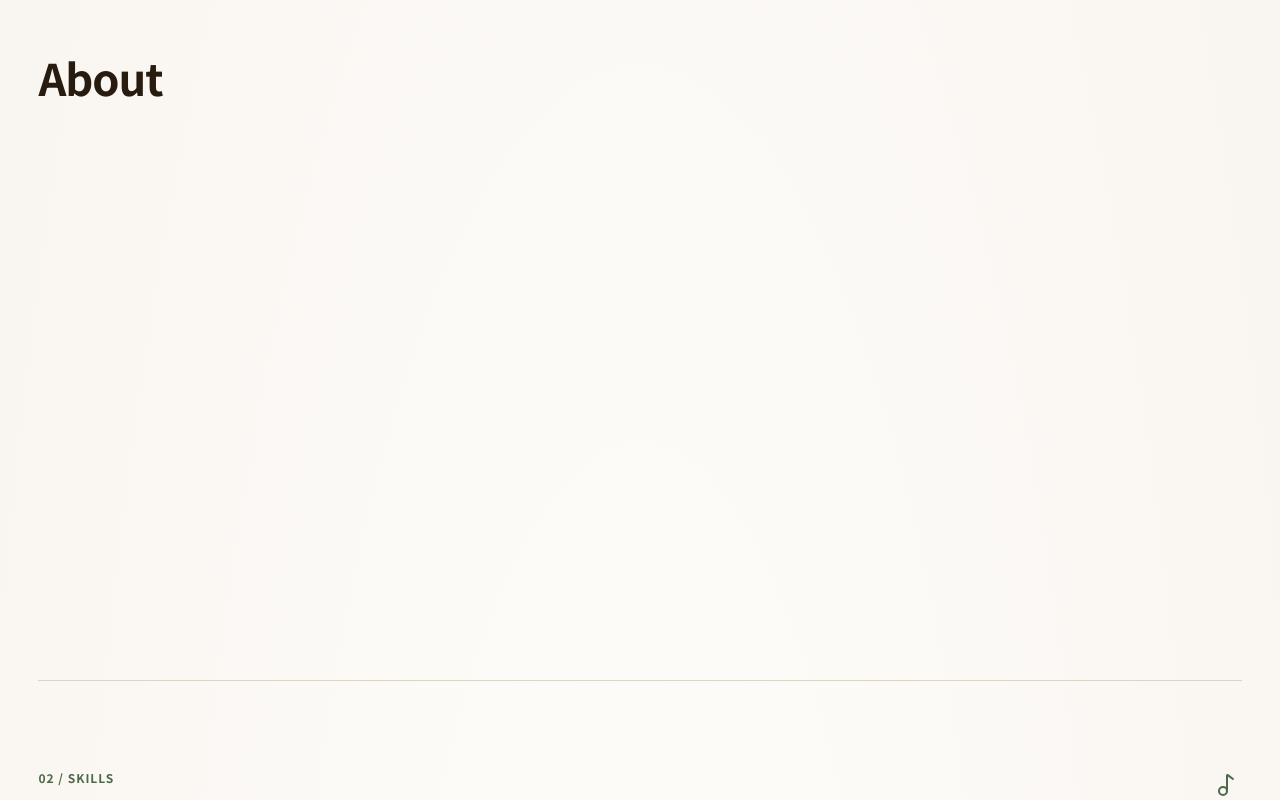
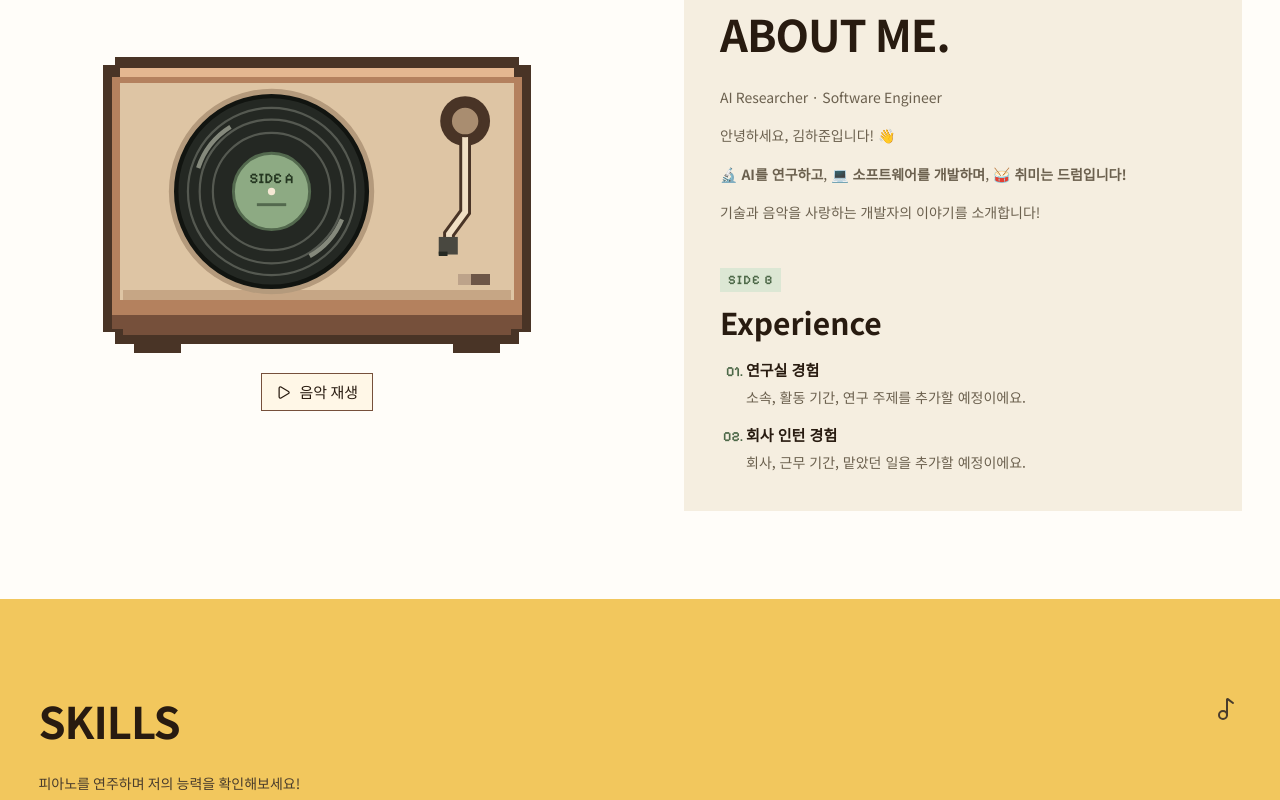
Before and after one commit to raon-dex/webpage, a Next.js app: page / in a window 1280 px wide. Shown: the part 960-1760 px from the top of the page. Built offline with nearby package versions, Linux system fonts and the light colour scheme; no server answers.

Commit message:
Unify works and refine the about section

```diff
--- a/src/app/globals.css
+++ b/src/app/globals.css
@@ -508,11 +508,90 @@ body { font-size:15px; word-break:keep-all; overflow-wrap:break-word; }
 .drum-home-menu a:is(:hover, :focus-visible) { color: var(--green); }
 .drum-home-design .drum-home-main { min-height: calc(100svh - var(--drum-home-bar-height)); padding-block: 8px 22px; }
 .drum-home-design button.home-drum { padding: 0; border: 0; background: none; cursor: pointer; }
-.drum-home-sections { padding-top: clamp(40px, 8vw, 96px); }
-.drum-home-sections > section { scroll-margin-top: calc(var(--drum-home-bar-height) + 24px); }
 .drum-home-sections > .portfolio-section {
+  position: relative;
+  isolation: isolate;
   min-height: calc(100svh - var(--drum-home-bar-height));
-  border-top: 1px solid var(--line);
+  scroll-margin-top: var(--drum-home-bar-height);
+}
+.drum-home-sections > .portfolio-section::before {
+  content: "";
+  position: absolute;
+  inset: 0 auto 0 50%;
+  width: 100vw;
+  transform: translateX(-50%);
+  z-index: -1;
+  background: var(--section-background, #fffdf9);
+  pointer-events: none;
+}
+.drum-home-sections > #skills { --section-background: #f2c75d; }
+.drum-home-sections > #works { --section-background: #24272c; }
+.drum-home-sections > #contact { --section-background: #dce7d4; }
+.drum-home-sections > #skills :is(.skills-heading .eyebrow, .skills-heading p, .skills-heading-note, .skills-scroll-hint) {
+  color: #493c2c;
+}
+.drum-home-sections > #works .launchpad-heading { color: #fff9eb; }
+.drum-home-sections > #works .launchpad-heading .eyebrow { color: #c1d5b5; }
+.drum-home-sections > #works .launchpad-heading p { color: #e0dad1; }
+.about-record-section {
+  display: grid;
+  grid-template-columns: minmax(0, 1fr) minmax(0, 1fr);
+  align-items: center;
+  gap: clamp(24px, 7vw, 88px);
+}
+.about-turntable { width: min(100%, 440px); justify-self: center; }
+.about-turntable-art { display: block; width: 100%; }
+.about-turntable-art text { font: 600 10px var(--font-pixel); }
+.about-record-disc { transform-origin: 119px 106px; }
+.about-tonearm { transform-origin: 251px 58px; }
+.about-turntable[data-playing="true"] .about-tonearm { transform: rotate(42deg); }
+.about-record-button {
+  display: flex;
+  align-items: center;
+  gap: 8px;
+  margin: 8px auto 0;
+  padding: 7px 14px;
+  border: 1px solid #76503b;
+  background: #fff7e7;
+  cursor: pointer;
+}
+.about-record-button:hover,
+.about-turntable[data-playing="true"] .about-record-button { background: #e2edcb; }
+.about-record-error { margin-top: 8px; text-align: center; font-size: 13px; }
+.about-liner-notes {
+  display: grid;
+  gap: clamp(24px, 4vw, 42px);
+  padding: clamp(20px, 3vw, 36px);
+  background: #f5eee0;
+}
+.about-side-label {
+  display: inline-block;
+  padding: 4px 8px;
+  background: #dce7d4;
+  color: var(--green);
+  font: 600 13px var(--font-pixel);
+  letter-spacing: .08em;
+}
+.about-record-copy :is(h1, h2) { margin-top: 8px; }
+.about-record-copy p + p { margin-top: 14px; }
+.about-experience :is(h2, h3) { margin-top: 8px; font-size: clamp(22px, 3vw, 30px); font-weight: 700; }
+.about-experience-tracks {
+  display: grid;
+  gap: 14px;
+  margin: 14px 0 0;
+  padding-inline-start: 26px;
+  list-style: decimal-leading-zero;
+}
+.about-experience-tracks li::marker { color: var(--green); font: 600 14px var(--font-pixel); }
+.about-experience-tracks p { margin-top: 4px; font-size: 14px; }
+@media (prefers-reduced-motion: no-preference) {
+  .about-tonearm { transition: transform 280ms ease; }
+  .about-record-disc { animation: about-record-spin 5s linear infinite paused; }
+  .about-turntable[data-playing="true"] .about-record-disc { animation-play-state: running; }
+}
+@keyframes about-record-spin { to { transform: rotate(360deg); } }
+@media (max-width: 650px) {
+  .about-record-section { grid-template-columns: 1fr; }
 }
 .skills-heading { position: relative; margin-bottom: 24px; }
 .skills-heading .eyebrow { color: var(--green); font-weight: 700; }
--- a/src/app/page.tsx
+++ b/src/app/page.tsx
@@ -1,8 +1,7 @@
 import DrumHome from "@/components/DrumHome";
 import AboutSection from "@/components/AboutSection";
 import SkillsSection from "@/components/SkillsSection";
-import ProjectsSection from "@/components/ProjectsSection";
-import ResearchSection from "@/components/ResearchSection";
+import WorksSection from "@/components/WorksSection";
 import ContactSection from "@/components/ContactSection";
 import Footer from "@/components/Footer";
 
@@ -12,8 +11,7 @@ export default function Home() {
       <DrumHome>
         <AboutSection heading="h2" />
         <SkillsSection heading="h2" />
-        <ProjectsSection heading="h2" />
-        <ResearchSection heading="h2" />
+        <WorksSection heading="h2" />
         <ContactSection heading="h2" />
       </DrumHome>
       <Footer homeHref="#top" />
--- a/src/components/AboutSection.tsx
+++ b/src/components/AboutSection.tsx
@@ -1,7 +1,122 @@
+"use client";
+
+import { useRef, useState } from "react";
+import { Pause, Play } from "lucide-react";
+
+const recordAudioSrc = process.env.NEXT_PUBLIC_ABOUT_RECORD_AUDIO_URL;
+
 export default function AboutSection({ heading: Heading = "h1" }: { heading?: "h1" | "h2" }) {
+  const ExperienceHeading = Heading === "h1" ? "h2" : "h3";
+  const [playing, setPlaying] = useState(false);
+  const [audioError, setAudioError] = useState(false);
+  const audioRef = useRef<HTMLAudioElement>(null);
+
+  async function toggleRecord() {
+    const audio = audioRef.current;
+    if (!audio) {
+      setPlaying((current) => !current);
+      return;
+    }
+    if (!audio.paused) {
+      audio.pause();
+      return;
+    }
+    setAudioError(false);
+    try {
+      await audio.play();
+    } catch (error) {
+      if (!(error instanceof DOMException && error.name === "AbortError")) setAudioError(true);
+    }
+  }
+
   return (
-    <section id="about" className="portfolio-section page-width section-space" aria-labelledby="about-title" tabIndex={-1}>
-      <div className="section-heading"><Heading id="about-title">About</Heading></div>
+    <section id="about" className="portfolio-section about-record-section page-width section-space" aria-labelledby="about-title" tabIndex={-1}>
+      <div className="about-turntable" data-playing={playing}>
+        <svg viewBox="0 0 300 224" aria-hidden="true" className="about-turntable-art">
+          <g shapeRendering="crispEdges">
+            <path d="M12 14h276v6h8v182h-8v8H12v-8H4V20h8Z" fill="#493426" />
+            <path d="M16 22h268v6h6v162H10V28h6Z" fill="#b4815e" />
+            <path d="M16 22h268v6H16Z" fill="#e4b790" />
+            <path d="M10 190h280v10h-8v4H18v-4h-8Z" fill="#76503b" />
+            <path d="M16 32h268v148H16Z" fill="#dec5a4" />
+            <path d="M18 173h264v7H18Z" fill="#c6a685" />
+            <path d="M25 204h32v12H25Zm218 0h32v12h-32Z" fill="#493426" />
+            <path d="M246 162h22v8h-22Z" fill="#6d5647" />
+            <path d="M246 162h9v8h-9Z" fill={playing ? "#8daa83" : "#bda38a"} />
+          </g>
+          <circle cx="119" cy="106" r="70" fill="#b49a7c" />
+          <g className="about-record-disc">
+            <circle cx="119" cy="106" r="65" fill="#242823" stroke="#111410" strokeWidth="3" />
+            <g fill="none" stroke="#555951" strokeWidth="1.5">
+              <circle cx="119" cy="106" r="57" />
+              <circle cx="119" cy="106" r="49" />
+              <circle cx="119" cy="106" r="40" />
+              <path d="M69 90a52 52 0 0 1 22-28m54 88a51 51 0 0 0 22-25" stroke="#85897c" strokeWidth="3" />
+            </g>
+            <circle cx="119" cy="106" r="26" fill="#8daa83" stroke="#53694e" strokeWidth="2" />
+            <text x="119" y="100" textAnchor="middle" fill="#243620">SIDE A</text>
+            <circle cx="119" cy="106" r="2.5" fill="#f5e8d4" />
+            <path d="M109 115h20" stroke="#53694e" strokeWidth="2" />
+          </g>
+          <circle cx="251" cy="58" r="17" fill="#493426" />
+          <g className="about-tonearm">
+            <path d="M251 58v62l-11 15v11" fill="none" stroke="#493426" strokeWidth="8" />
+            <path d="M251 58v62l-11 15v11" fill="none" stroke="#f0dfc4" strokeWidth="4" />
+            <path d="M233 137h13v12h-13Z" fill="#494840" />
+            <path d="M233 147h6v3h-6Z" fill="#252922" />
+          </g>
+          <circle cx="251" cy="58" r="10" fill="#a98d70" stroke="#493426" strokeWidth="2" />
+        </svg>
+        <button type="button" className="about-record-button" onClick={toggleRecord}>
+          {playing ? <Pause size={15} aria-hidden="true" /> : <Play size={15} aria-hidden="true" />}
+          {recordAudioSrc
+            ? (playing ? "음악 일시정지" : "음악 재생")
+            : (playing ? "STOP" : "PLAY")}
+        </button>
+        {recordAudioSrc && (
+          <audio
+            ref={audioRef}
+            src={recordAudioSrc}
+            preload="none"
+            onPlaying={() => setPlaying(true)}
+            onPause={() => setPlaying(false)}
+            onEnded={() => setPlaying(false)}
+            onError={() => {
+              setPlaying(false);
+              setAudioError(true);
+            }}
+          />
+        )}
+        {audioError && <p role="status" className="about-record-error">음원을 재생할 수 없어요.</p>}
+      </div>
+      <div className="about-liner-notes">
+        <div className="section-heading about-record-copy">
+          <span className="about-side-label">SIDE A</span>
+          <Heading id="about-title">ABOUT ME.</Heading>
+          <p>AI Researcher · Software Engineer</p>
+          <p lang="ko">안녕하세요, 김하준입니다! 👋</p>
+          <p lang="ko">
+            🔬 <strong>AI를 연구하고</strong>,{" "}
+            💻 <strong>소프트웨어를 개발하며</strong>,{" "}
+            🥁 <strong>취미는 드럼입니다!</strong>
+          </p>
+          <p lang="ko">기술과 음악을 사랑하는 개발자의 이야기를 소개합니다!</p>
+        </div>
+        <section className="about-experience" aria-labelledby="experience-title">
+          <span className="about-side-label">SIDE B</span>
+          <ExperienceHeading id="experience-title">Experience</ExperienceHeading>
+          <ol className="about-experience-tracks" lang="ko">
+            <li>
+              <strong>연구실 경험</strong>
+              <p>소속, 활동 기간, 연구 주제를 추가할 예정이에요.</p>
+            </li>
+            <li>
+              <strong>회사 인턴 경험</strong>
+              <p>회사, 근무 기간, 맡았던 일을 추가할 예정이에요.</p>
+            </li>
+          </ol>
+        </section>
+      </div>
     </section>
   );
 }
--- a/src/components/DrumHome.tsx
+++ b/src/components/DrumHome.tsx
@@ -11,9 +11,9 @@ const homeTitle = "Hajun Kim";
 const menu: { name: string; instrument: string; sound: DrumSound; section?: string; position: string }[] = [
   { name: "About", instrument: "Hi-hat", sound: "hihat", section: "about", position: "hihat" },
   { name: "Skills", instrument: "Snare", sound: "snare", section: "skills", position: "snare" },
-  { name: "Projects", instrument: "Crash", sound: "crash", section: "projects", position: "crash" },
-  { name: "Research", instrument: "High tom", sound: "tom", section: "research", position: "tom" },
+  { name: "Works", instrument: "Crash", sound: "crash", section: "works", position: "crash" },
   { name: "Contact", instrument: "Kick", sound: "kick", section: "contact", position: "kick" },
+  { name: "High Tom", instrument: "High tom", sound: "tom", position: "tom" },
   { name: "Mid Tom", instrument: "Mid tom", sound: "midTom", position: "mid-tom" },
   { name: "Low Tom", instrument: "Floor tom", sound: "lowTom", position: "low-tom" },
   { name: "Ride", instrument: "Ride cymbal", sound: "ride", position: "ride" },
--- a/src/components/SkillsSection.tsx
+++ b/src/components/SkillsSection.tsx
@@ -36,9 +36,8 @@ export default function SkillsSection({ heading: Heading = "h1" }: { heading?: "
   return (
     <section id="skills" className="portfolio-section skills-section page-width section-space" aria-labelledby="skills-title" tabIndex={-1}>
       <div className="section-heading skills-heading">
-        <span className="eyebrow">02 / SKILLS</span>
-        <Heading id="skills-title">Every key has a story.</Heading>
-        <p>Press a key to explore my skills.</p>
+        <Heading id="skills-title">SKILLS</Heading>
+        <p>피아노를 연주하며 저의 능력을 확인해보세요!</p>
         <Music2 className="skills-heading-note" aria-hidden="true" />
       </div>
       <div className="skills-piano-scroll">
--- a/src/data/navigation.ts
+++ b/src/data/navigation.ts
@@ -1,7 +1,6 @@
 export const navigation = [
   { label: "About", href: "/about" },
   { label: "Skills", href: "/skills" },
-  { label: "Projects", href: "/projects" },
-  { label: "Research", href: "/research" },
+  { label: "Works", href: "/works" },
   { label: "Contact", href: "/contact" },
 ];
```
Also changed, not shown: src/app/(portfolio)/projects/page.tsx (+5 -4 lines), src/app/(portfolio)/research/page.tsx (+5 -4 lines), src/app/(portfolio)/works/page.tsx (added, +8 -0 lines), src/components/ResearchSection.tsx (deleted, +0 -7 lines), src/components/WorksSection.tsx (renamed from src/components/ProjectsSection.tsx, +5 -6 lines).
